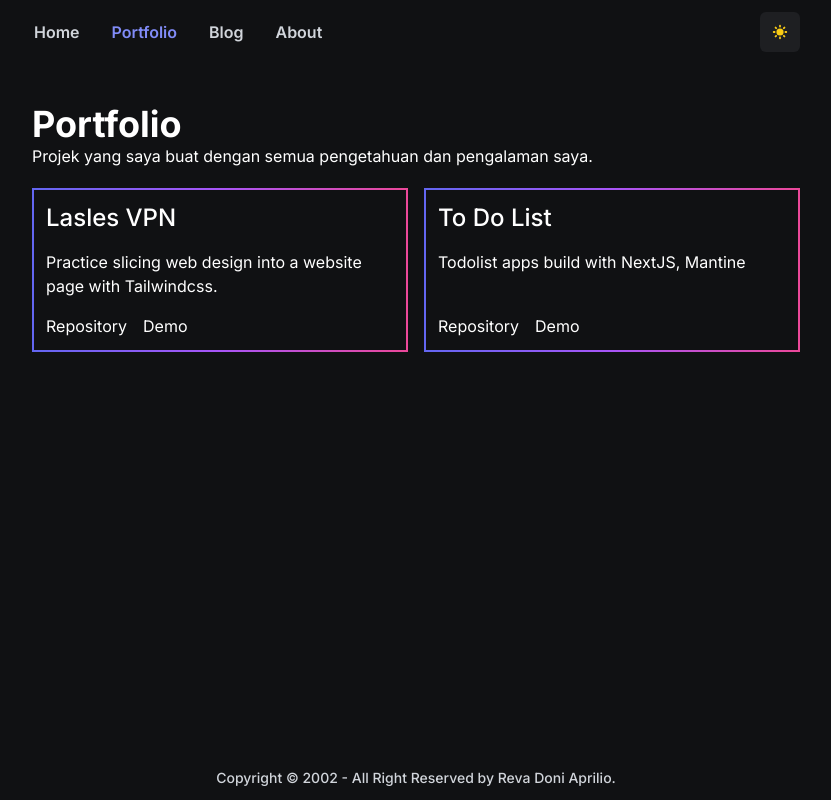
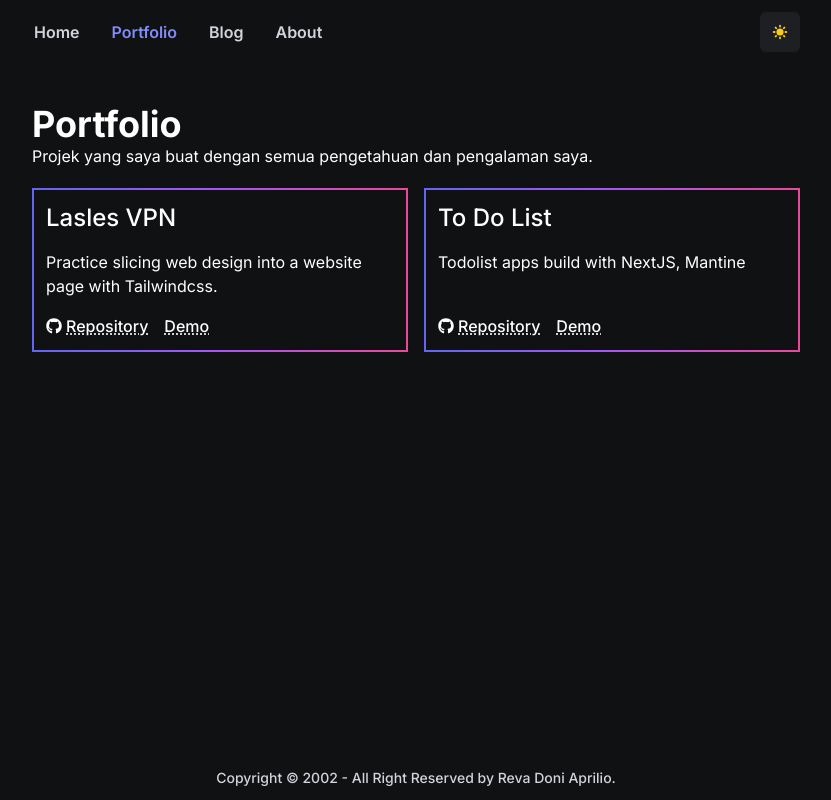
Before and after one commit to RevDonz/revdonz.my.id, a Next.js app: page /portfolio in a window 1280 px wide. Shown: the whole page, without its empty margins (224-1055 px from the left). Built offline with nearby package versions, Linux system fonts and the light colour scheme.

Commit message:
feat(link): add unstyled and underlined link

```diff
--- a/src/components/mollecules/ProjectCard.tsx
+++ b/src/components/mollecules/ProjectCard.tsx
@@ -1,5 +1,6 @@
 import { ProjectProps } from '@/data/project';
-import UnstyledLink from '../atoms/UnstyledLink';
+import UnderlinedLink from './UnderlinedLink';
+import { FaGithub } from 'react-icons/fa';
 
 const ProjectCard = ({ title, summary, link }: ProjectProps) => {
   return (
@@ -9,10 +10,15 @@ const ProjectCard = ({ title, summary, link }: ProjectProps) => {
       <p className='my-4'>{summary}</p>
 
       <div className='flex mt-auto gap-4'>
-        {/* <UnstyledLink href={link.github}>Repository</UnstyledLink>
-        <UnstyledLink href={link.demo}>Demo</UnstyledLink> */}
-        <UnstyledLink href={''}>Repository</UnstyledLink>
-        <UnstyledLink href={''}>Demo</UnstyledLink>
+        {/* <UnderlinedLink href={link.github}>Repository</UnderlinedLink>
+        <UnderlinedLink href={link.demo}>Demo</UnderlinedLink> */}
+        <UnderlinedLink href={''}>
+          <div className="flex items-center gap-1">
+            <FaGithub />
+            <p>Repository</p>
+          </div>
+        </UnderlinedLink>
+        <UnderlinedLink href={''}>Demo</UnderlinedLink>
       </div>
     </div>
   );
--- /dev/null
+++ b/src/components/mollecules/UnderlinedLink.tsx
@@ -0,0 +1,22 @@
+import clsx from 'clsx';
+import React from 'react';
+import UnstyledLink, { UnstyledLinkProps } from '../atoms/UnstyledLink';
+
+const UnderlinedLink: React.FunctionComponent<UnstyledLinkProps> = ({
+  children,
+  href,
+  className,
+  ...props
+}) => {
+  return (
+    <UnstyledLink
+      className={clsx('underline decoration-dotted underline-offset-2 hover:decoration-solid font-medium', className)}
+      href={href}
+      {...props}
+    >
+      {children}
+    </UnstyledLink>
+  );
+};
+
+export default UnderlinedLink;
```
